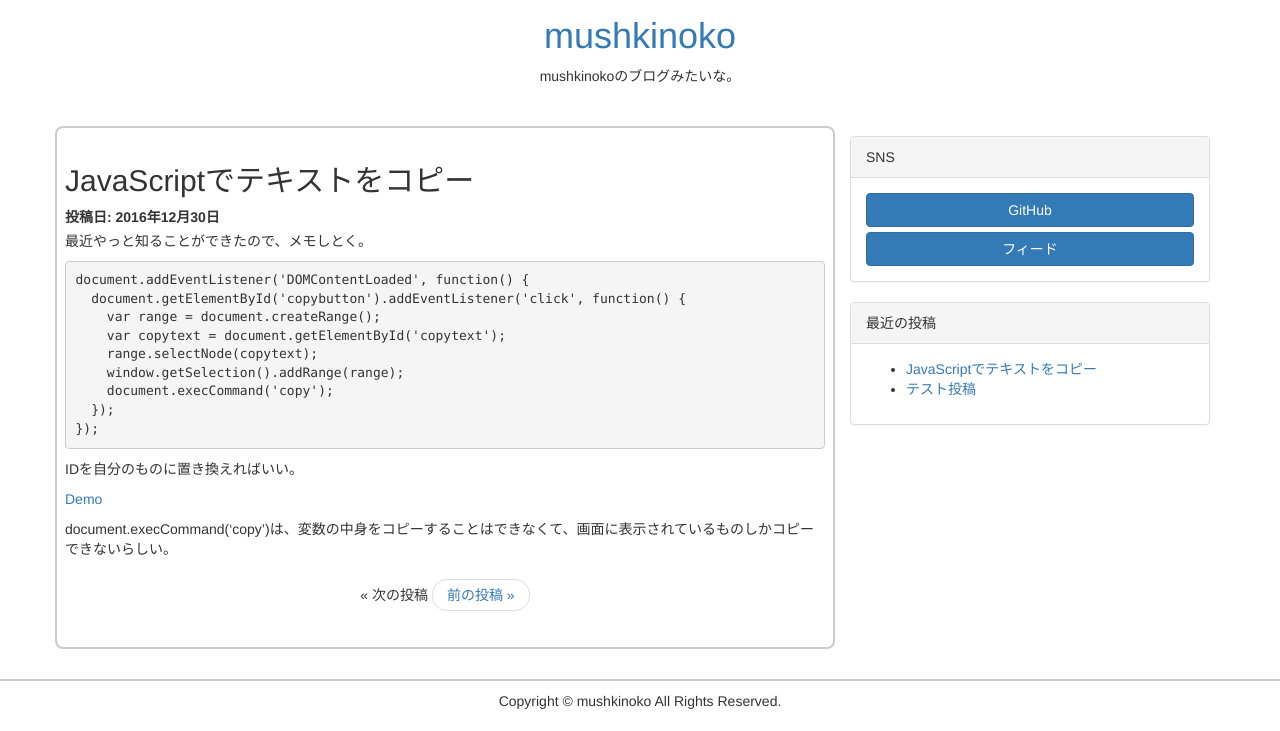
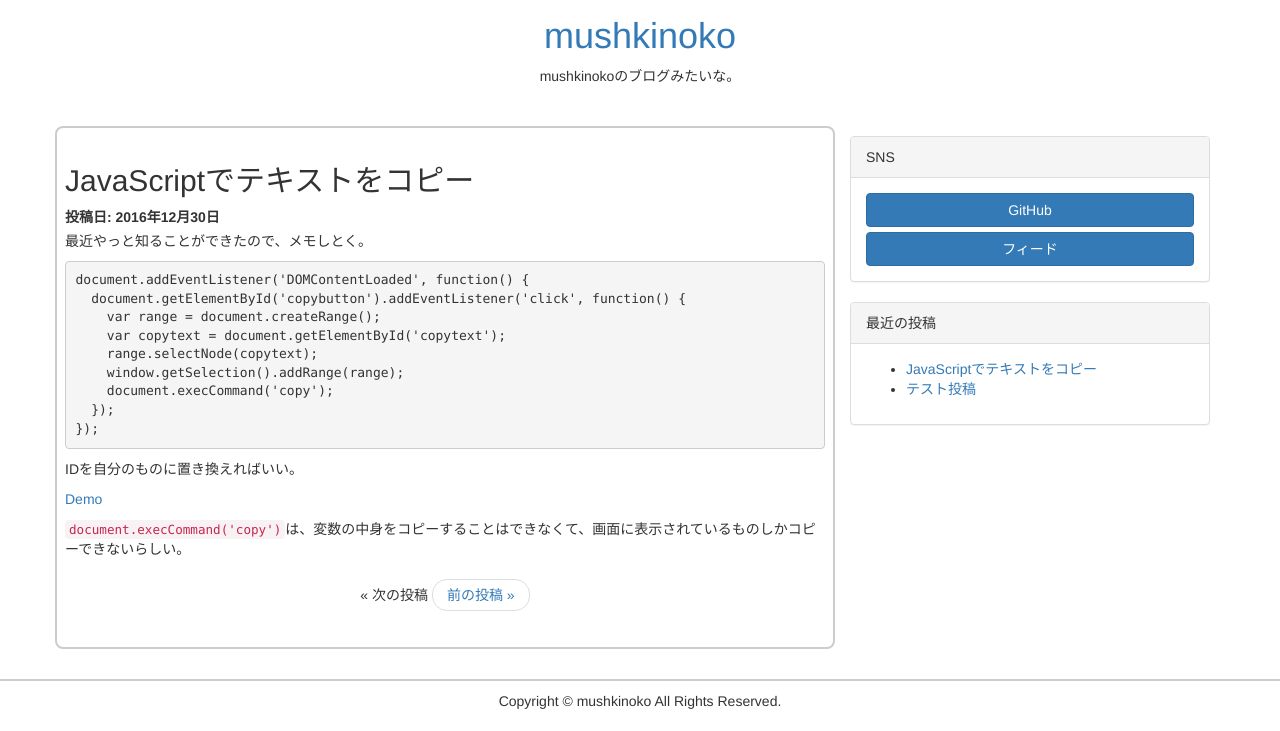
Before and after one commit to mushkinoko/mushkinoko.github.io, a Jekyll site: the page built from _posts/2016-12-30-js-text-copy.md, in a window 1280 px wide and 935 px high, cut to the strip 204-935 px from the top of the window. Built offline with Jekyll 4.4.1, drawn with Linux system fonts in a browser that asks for light colours.

Commit message:
Edit a File

````diff
--- a/_posts/2016-12-30-js-text-copy.md
+++ b/_posts/2016-12-30-js-text-copy.md
@@ -5,7 +5,7 @@
 
 最近やっと知ることができたので、メモしとく。
 
-~~~
+```
 document.addEventListener('DOMContentLoaded', function() {
   document.getElementById('copybutton').addEventListener('click', function() {
     var range = document.createRange();
@@ -15,10 +15,10 @@
     document.execCommand('copy');
   });
 });
-~~~
+```
 
 IDを自分のものに置き換えればいい。
 
 [Demo]({{ site.baseurl }}/html/copydemo.html)
 
-document.execCommand('copy')は、変数の中身をコピーすることはできなくて、画面に表示されているものしかコピーできないらしい。
+`document.execCommand('copy')`は、変数の中身をコピーすることはできなくて、画面に表示されているものしかコピーできないらしい。
````
